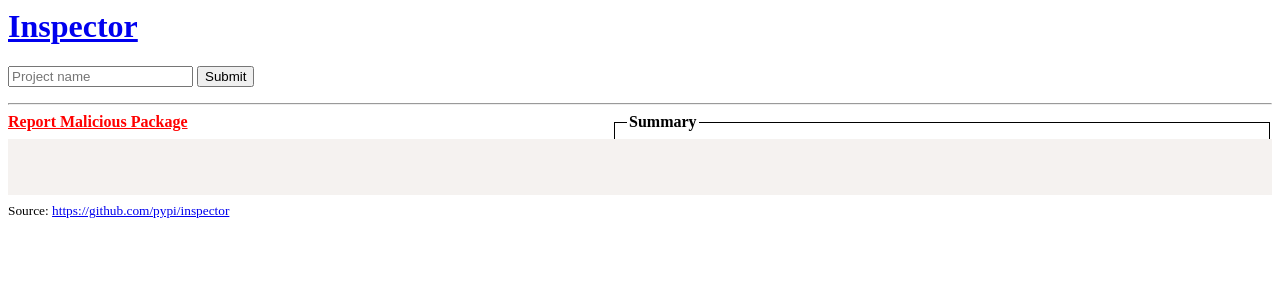
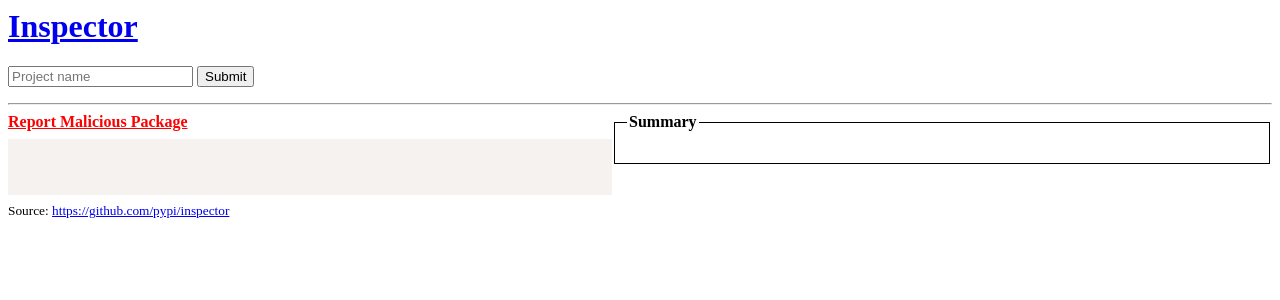
Before and after one commit to pypi/inspector, a Flask app: template inspector/templates/code.html in a window 1280 px wide. Shown: the top 300 px of the page. Run offline with Flask 3, Linux system fonts and the light colour scheme; the template is opened without the code that fills it, so the values that code supplies are empty.

Commit message:
fix: lines wrap to stay within the parent div (#146)

```diff
--- a/inspector/static/prism.css
+++ b/inspector/static/prism.css
@@ -10,7 +10,9 @@ pre[class*=language-] {
     text-align: left;
     white-space: pre-wrap;
     word-spacing: normal;
-    word-break: normal;
+    word-break: break-word;
+    overflow: auto;
+    max-width: 100%;
     word-wrap: normal;
     line-height: 1.5;
     -moz-tab-size: 4;
@@ -49,7 +51,7 @@ pre[class*=language-]::selection {
 pre[class*=language-] {
     padding: 1em;
     margin: .5em 0;
-    overflow: normal;
+    overflow: auto;
 }
 
 :not(pre)>code[class*=language-],
```
